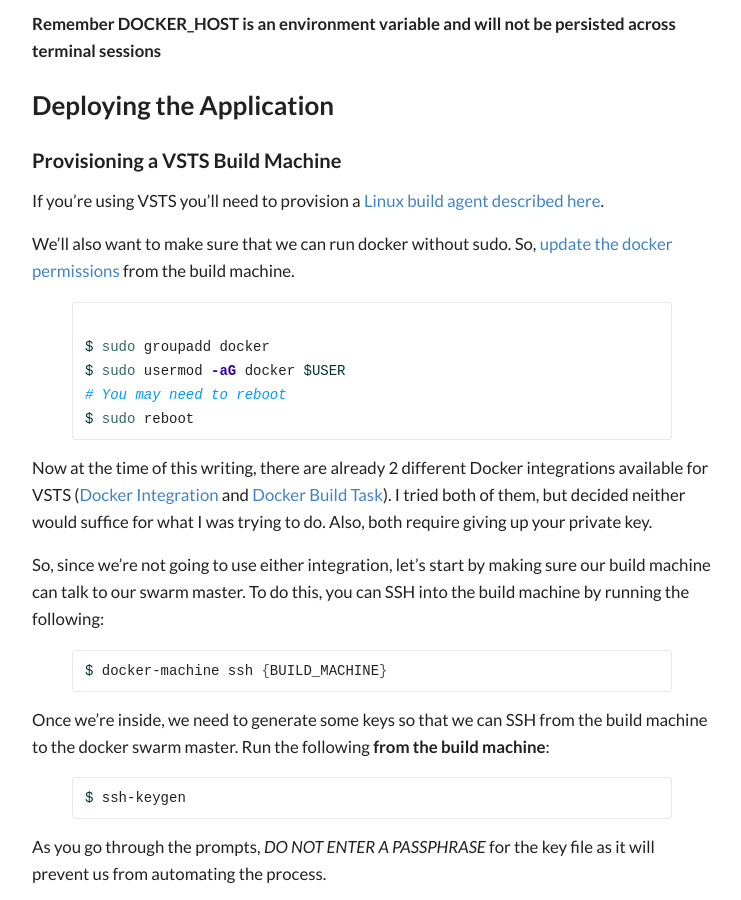
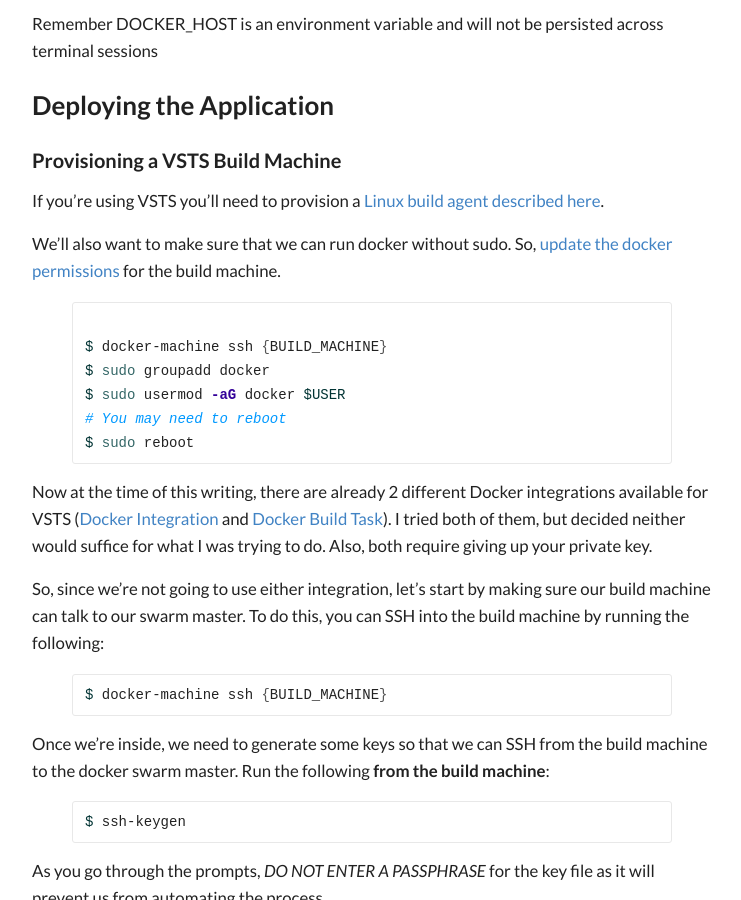
Before and after one commit to jaredcnance/jaredcnance.github.io, a Jekyll site: the page built from _posts/2016-12-01-ci-dotnet-core-docker-vsts-azure.markdown, in a window 1280 px wide and 900 px high, scrolled down 2088 px. Shown: the whole window, without its empty margins (268-1009 px from the left). Built offline with Jekyll 4.4.1, drawn with Linux system fonts in a browser that asks for light colours; nearby versions of some CDN libraries; comment, search, counter and statistics services are not loaded.

Commit message:
rewording

```diff
--- a/_posts/2016-12-01-ci-dotnet-core-docker-vsts-azure.markdown
+++ b/_posts/2016-12-01-ci-dotnet-core-docker-vsts-azure.markdown
@@ -72,7 +72,7 @@ $ kill -9 `lsof -t -i :2375`
 $ export DOCKER_HOST=
 {% endhighlight %}
 
-**Remember DOCKER_HOST is an environment variable and will not be persisted across terminal sessions**
+Remember DOCKER_HOST is an environment variable and will not be persisted across terminal sessions
 
 ### Deploying the Application
 
@@ -80,9 +80,10 @@ $ export DOCKER_HOST=
 If you're using VSTS you'll need to provision a [Linux build agent described here](http://donovanbrown.com/post/2016/06/03/Building-a-Linux-Based-Visual-Studio-Team-Service-Build-Machine-with-Docker-Support).
 
 We'll also want to make sure that we can run docker without sudo.
-So, [update the docker permissions](https://docs.docker.com/engine/installation/linux/ubuntulinux/#/create-a-docker-group) from the build machine.
+So, [update the docker permissions](https://docs.docker.com/engine/installation/linux/ubuntulinux/#/create-a-docker-group) for the build machine.
 
 {% highlight bash %}
+$ docker-machine ssh {BUILD_MACHINE}
 $ sudo groupadd docker
 $ sudo usermod -aG docker $USER
 # You may need to reboot
```
